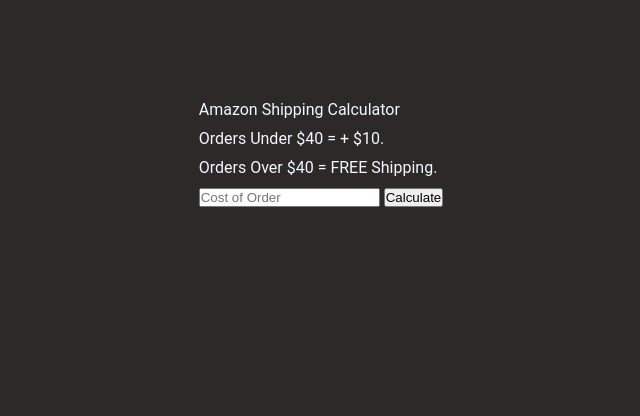
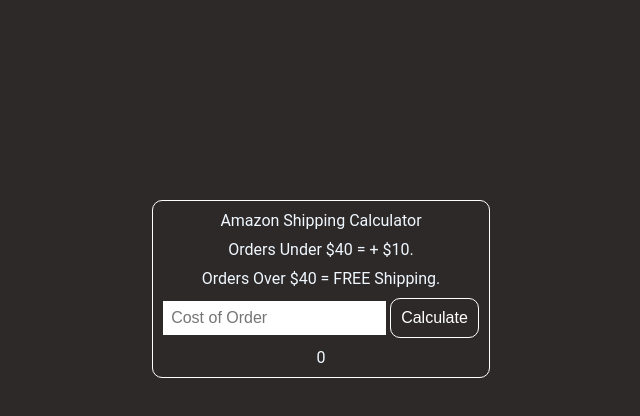
Before and after one commit to SammDumpingStation/Learn-Javascript, a plain HTML site: page amazon-calculate.html in a window 1280 px wide. Shown: the whole page, without its empty margins (319-959 px from the left). Drawn offline with Linux system fonts and the light colour scheme.

Commit message:
🎨 Beautifying the base HTML with css

```diff
--- a/amazon-calculate.html
+++ b/amazon-calculate.html
@@ -7,7 +7,7 @@
     <title>Amazon Clone (Kinda)</title>
   </head>
   <body>
-    <div>
+    <div class="contents">
       <p>Amazon Shipping Calculator</p>
       <p>Orders Under $40 = + $10.</p>
       <p>Orders Over $40 = FREE Shipping.</p>
@@ -15,9 +15,7 @@
         <input type="text" placeholder="Cost of Order" />
         <button>Calculate</button>
       </div>
+      <p class="total-after-calculation">0</p>
     </div>
-
-
-    <p class="total-after-calculation"></p>
   </body>
 </html>
--- a/amazon-calculator.css
+++ b/amazon-calculator.css
@@ -4,6 +4,7 @@
   box-sizing: border-box;
   margin: 0;
   padding: 0;
+  font-size: 16px;
 }
 
 html {
@@ -12,14 +13,43 @@
   font-family: "Roboto";
 }
 
-p {
+p:not(:last-child)  {
   margin-bottom: 10px;
 }
 
-body {
+p:last-child {
+  margin-top: 10px;
+}
+
+body,
+.contents {
   display: flex;
   flex-direction: column;
   justify-content: center;
   align-items: center;
   margin-top: 100px;
 }
+
+.contents {
+  border: 1px solid white;
+  border-radius: 10px;
+  padding: 10px;
+}
+
+button {
+  border: 1px solid white;
+  padding: 10px;
+  border-radius: 10px;
+  background-color: transparent;
+  color: white;
+}
+
+button:hover {
+  background-color: white;
+  color: rgb(46, 41, 41);
+}
+
+input {
+  padding: 8px;
+  border: none;
+}
```
